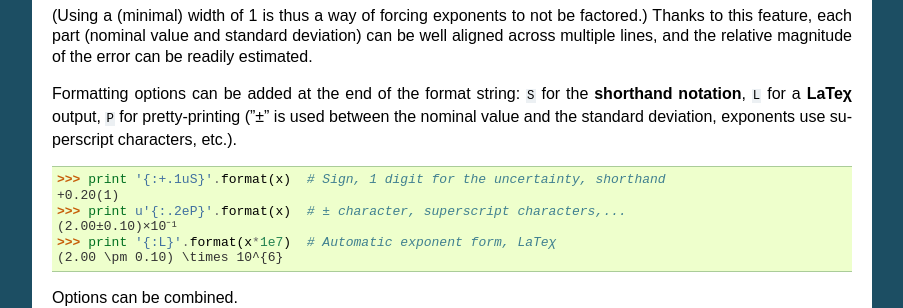
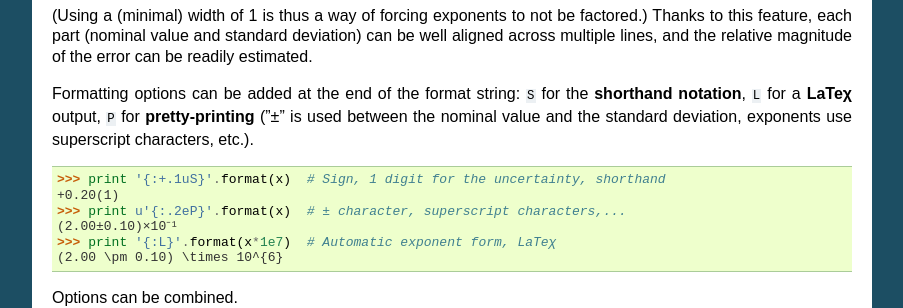
Before and after one commit to lmfit/uncertainties, a Sphinx documentation site: the page built from doc/user_guide.rst, in a window 1280 px wide and 900 px high, scrolled down 3106 px. Shown: the part 152-460 px from the top of the window, without its empty margins (198-1101 px from the left). Built offline with Sphinx 7.4.7, drawn with Linux system fonts in a browser that asks for light colours; the version number is read from the project's files by our own code.

Commit message:
Consistent boldface.

```diff
--- a/doc/user_guide.rst
+++ b/doc/user_guide.rst
@@ -224,7 +224,7 @@ magnitude of the error can be readily estimated.
 
 Formatting options can be added at the end of the format string: ``S``
 for the **shorthand notation**, ``L`` for a **LaTeχ** output, ``P``
-for pretty-printing ("±" is used between the nominal value and the
+for **pretty-printing** ("±" is used between the nominal value and the
 standard deviation, exponents use superscript characters, etc.).
 
 >>> print '{:+.1uS}'.format(x)  # Sign, 1 digit for the uncertainty, shorthand
```
